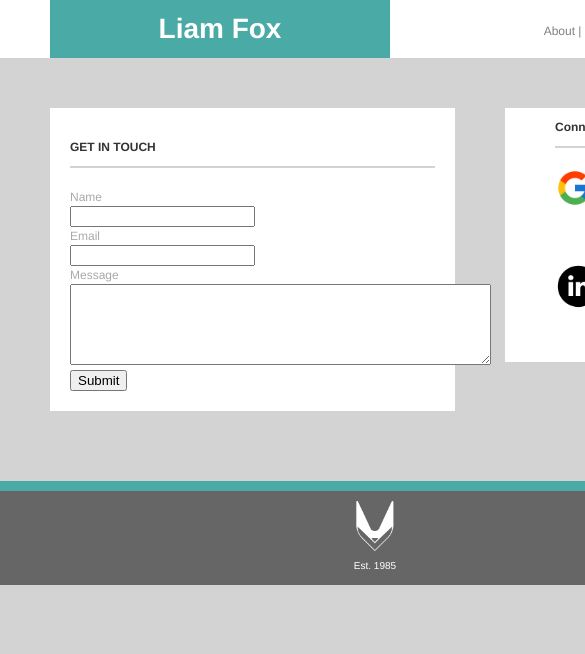
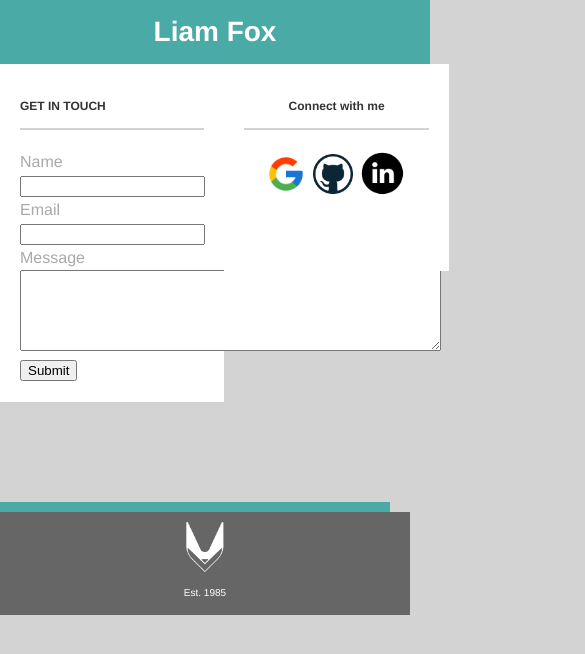
Before and after one commit to FoxMessenger/Responsive-Portfolio, a plain HTML site: page contact.html in a window 390 px wide. Shown: the top 654 px of the page, 585 px wide, since content can reach past the window. Drawn offline with Linux system fonts and the light colour scheme.

Commit message:
messing with float and margins

```diff
--- a/css/style.css
+++ b/css/style.css
@@ -1,13 +1,13 @@
 html {
 	width: 100%;
-	min-width: 730px;
+	/*min-width: 400px;*/
 }
 
 body {
 	margin: 0; /* keeps the border from going above the header/h1 */
 	padding: 0;
 	font-family: "Helvetica Neue", "Helvetica", "Roboto", Arial, sans-serif;
-	font-size: 12px;
+	/*font-size: 12px;*/
 	color: #333333;
 	line-height: 150%;
 	background: #d3d3d3;
@@ -17,23 +17,27 @@ header { background: white; }
 
 h1 {
 	margin-top: 0; /* keeps this at the top of the page */
-	margin-left: 50px;
+/*	margin-left: 50px;*/
+	/*margin-right: auto;*/
 	padding: 20px 20px;
 	width: 300px;
 	font-size: 28px;
 	color: white;
 	background-color: #4aaaa5;
-	text-align: center;
+	/*text-align: center;*/
 }
 
-h2 { font-size: 12px; margin-left: }
+h2 { font-size: 12px; }
 
 a  { color: gray; text-decoration: none; }
 
 p  {color: gray;}
 
 .container {
-	margin: 50px auto; /* give space between the header and the main content */
+	float: left;
+	margin-left: auto;
+	margin-right: auto;;
+	/*margin: 50px auto;  give space between the header and the main content */
 }
 
 nav {
@@ -55,7 +59,7 @@ section {
 }
 
 .contact-icons {
-	margin-right: 20px; /* gives breathing space to the image/photo */
+	margin-right: 2px; /* gives breathing space to the image/photo */
 	margin-bottom: 50px;
 	width: 40px;
 	height: 40px;
@@ -63,7 +67,7 @@ section {
 
  /* -- because the linked in icon is "special" and by this I mean retarded -- */
 .contact-icons-linkedIn {
-	margin-right: 20px; /* gives breathing space to the image/photo */
+	margin-right: 2px; /* gives breathing space to the image/photo */
 	margin-bottom: 48px; /*because the icon now has to be adjusted in size, so does the space it takes up*/
 	width: 46px;
 	height: 46px;
@@ -81,18 +85,21 @@ section {
 
 
 #main-bio     {
-		margin: 0 50px 70px 50px; /* gives space between sections in the main content */
-		width: 50%;
+		margin-left: auto;
+		margin-right: auto;
+		width: 40%;
 		padding-left: 20px;
 		text-align: justify;
 
 	}
 
 #contact-info {
-
-	width: 17%;
-	padding: 0 50px 0;
-	clear: right;
+	/*margin: 0 50px 70px 50px;  gives space between sections in the main content */
+	margin-left: auto;
+	margin-right: auto;
+	width: 20%;
+	padding-left: 20px;
+	text-align: center;
 }
 
 #bio-image {
@@ -148,5 +155,29 @@ footer {
 	font-size: 20px
 }
 
-.imageSizes {
+/*@media { max-widths: 980px;}*/
+@media screen and ( max-width: 768px ) {
+		nav {display: none;}
+	h1 {
+		width: 100%;
+		margin: 0px;
+		text-align: center;
+	}
+	.container {
+		/*width: 1300px; */
+		margin-right: auto;
+		margin-left: auto;
+	}
+
+	#contact-info {
+	width: 40%;
+	}
 }
+@media screen and (max-width: 640px) {
+	.container {
+		/*min-width: 300px; */
+		margin-right: auto;
+		margin-left: auto;
+	}
+
+}
```
Also changed, not shown: index.html (+4 -2 lines).
